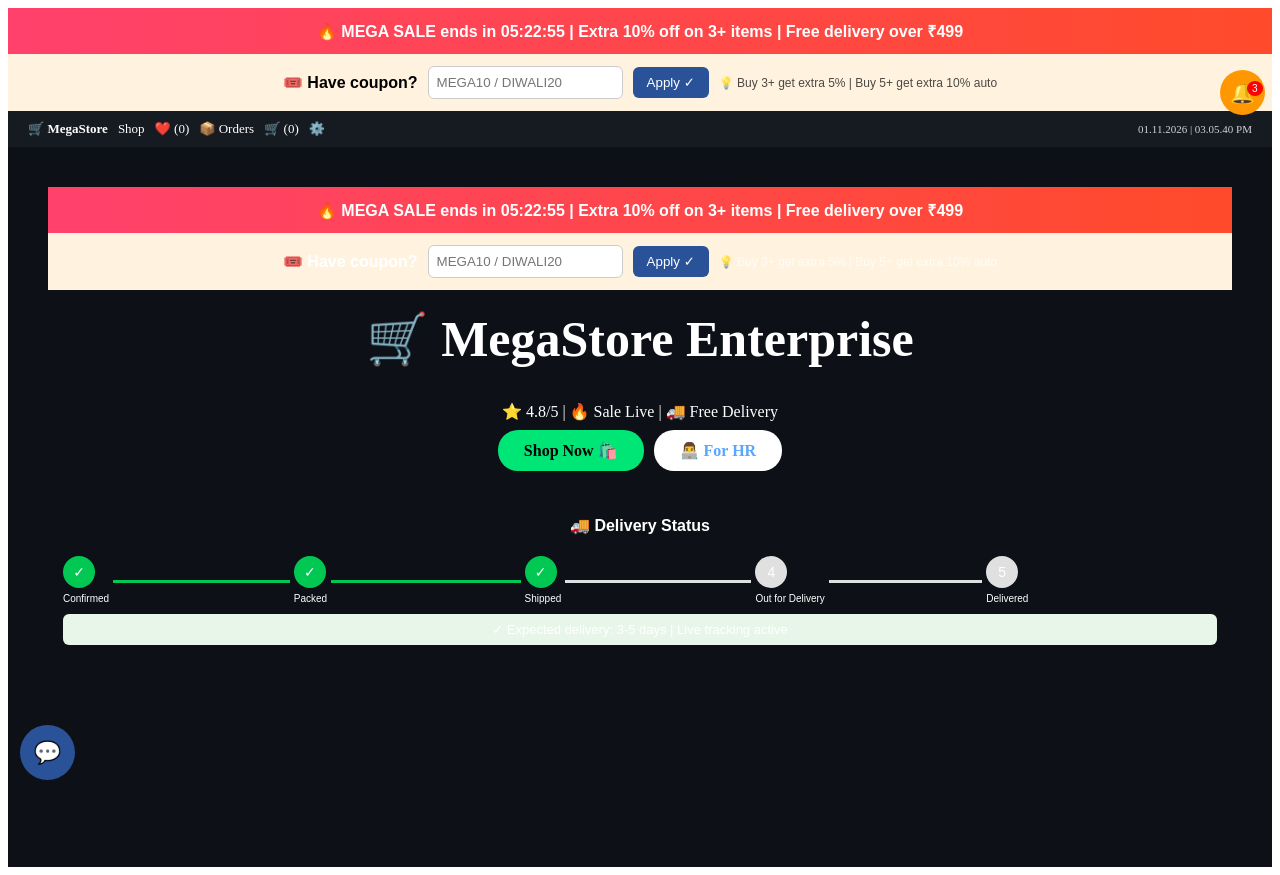
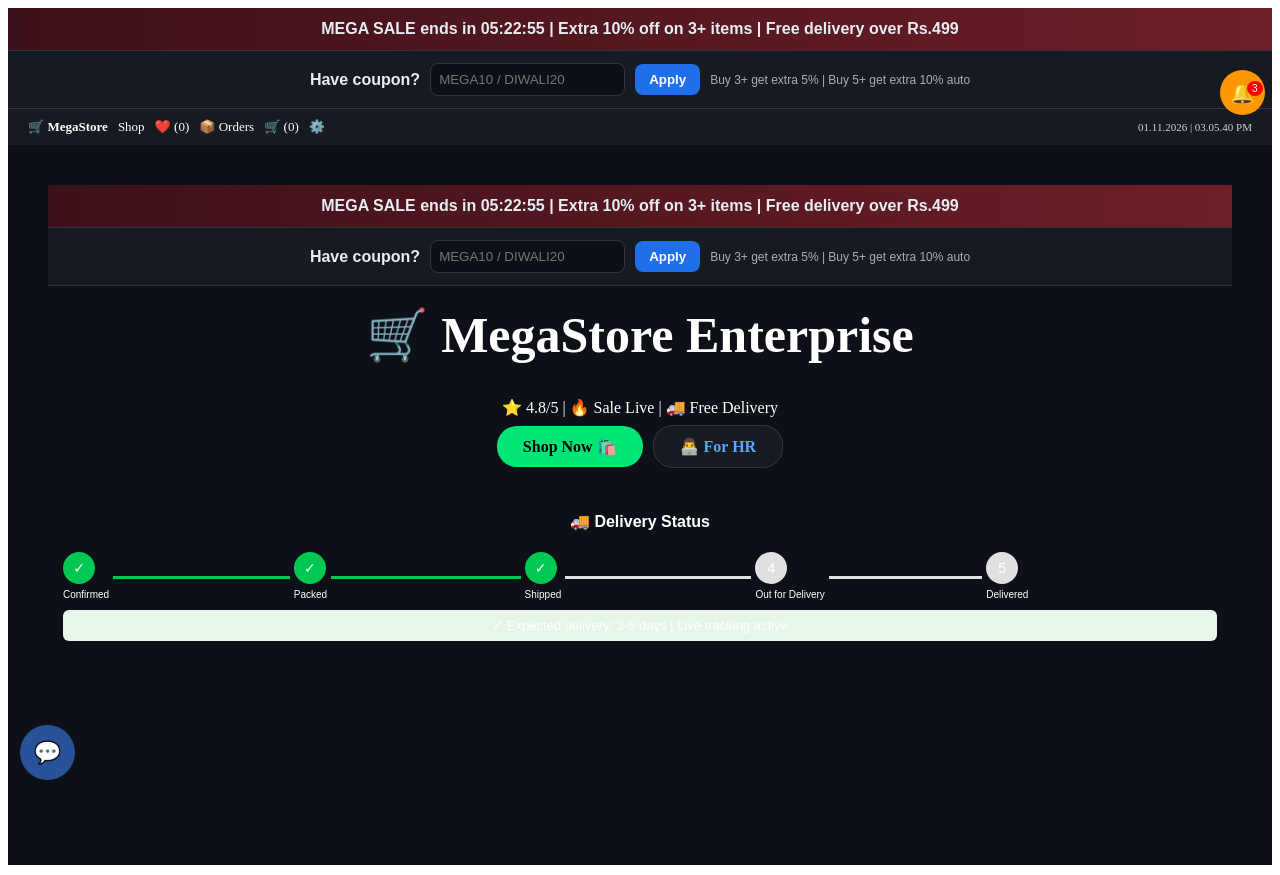
Before and after one commit to matiur25580/Enterprise-AI-Powered-SmartGadget-Lifestyle-MegaStore-Command-Center, a React (Vite) app in the folder client/: page / in a window 1280 px wide. Built offline with nearby package versions, Linux system fonts and the light colour scheme.

Commit message:
Pure dark theme: sale banner coupon bar

```diff
--- a/client/src/App.jsx
+++ b/client/src/App.jsx
@@ -26,7 +26,7 @@ function Landing(){
   return (<div style={{minHeight:'80vh',background:'#0d1117',color:'#fff',padding:40,textAlign:'center'}}>
     <OfferZone/><h1 style={{fontSize:50,marginTop:20}}>🛒 MegaStore Enterprise</h1><p>⭐ 4.8/5 | 🔥 Sale Live | 🚚 Free Delivery</p>
     <div style={{marginTop:20}}><Link to="/shop" style={{background:'#00e676',color:'#000',padding:'12px 26px',borderRadius:20,margin:5,textDecoration:'none',fontWeight:'bold'}}>Shop Now 🛍️</Link>
-    <Link to="/for-hr" style={{background:'#fff',color:'#58a6ff',padding:'12px 26px',borderRadius:20,margin:5,textDecoration:'none',fontWeight:'bold'}}>👨‍💻 For HR</Link></div>
+    <Link to="/for-hr" style={{background:'#161b22',color:'#58a6ff',border:'1px solid #30363d',padding:'12px 26px',borderRadius:20,margin:5,textDecoration:'none',fontWeight:'bold'}}>👨‍💻 For HR</Link></div>
     <div style={{marginTop:20}}><DeliveryTrack status="Shipped"/></div>
   </div>);
 }
--- a/client/src/components/OfferZone.jsx
+++ b/client/src/components/OfferZone.jsx
@@ -4,17 +4,17 @@ export default function OfferZone(){
   useEffect(()=>{const t=setInterval(()=>setSec(s=>s>0?s-1:0),1000);return()=>clearInterval(t)},[]);
   const h=Math.floor(sec/3600),m=Math.floor(sec%3600/60),s=sec%60;
   const [coupon,setCoupon]=useState('');const [applied,setApplied]=useState(null);
-  const apply=()=>{const c={MEGA10:10,DIWALI20:20,NEWUSER15:15};if(c[coupon.toUpperCase()]){setApplied({code:coupon.toUpperCase(),off:c[coupon.toUpperCase()]});alert('✓ Coupon applied: '+coupon.toUpperCase()+' - '+c[coupon.toUpperCase()]+'% OFF')}else alert('✕ Invalid coupon')};
+  const apply=()=>{const c={MEGA10:10,DIWALI20:20,NEWUSER15:15};if(c[coupon.toUpperCase()]){setApplied({code:coupon.toUpperCase(),off:c[coupon.toUpperCase()]});alert('Coupon applied: '+coupon.toUpperCase()+' - '+c[coupon.toUpperCase()]+'% OFF')}else alert('Invalid coupon')};
   return (<div style={{fontFamily:'sans-serif'}}>
-    <div style={{background:'linear-gradient(90deg,#ff416c,#ff4b2b)',color:'#fff',padding:12,textAlign:'center',fontWeight:'bold'}}>
-      🔥 MEGA SALE ends in {String(h).padStart(2,'0')}:{String(m).padStart(2,'0')}:{String(s).padStart(2,'0')} | Extra 10% off on 3+ items | Free delivery over ₹499
+    <div style={{background:'linear-gradient(90deg,#3d1119,#6e1e28)',color:'#e6edf3',padding:12,textAlign:'center',fontWeight:'bold',borderBottom:'1px solid #30363d'}}>
+      MEGA SALE ends in {String(h).padStart(2,'0')}:{String(m).padStart(2,'0')}:{String(s).padStart(2,'0')} | Extra 10% off on 3+ items | Free delivery over Rs.499
     </div>
-    <div style={{display:'flex',gap:10,padding:12,background:'#fff3e0',alignItems:'center',flexWrap:'wrap',justifyContent:'center'}}>
-      <b>🎟️ Have coupon?</b>
-      <input value={coupon} onChange={e=>setCoupon(e.target.value)} placeholder="MEGA10 / DIWALI20" style={{padding:8,borderRadius:6,border:'1px solid #ccc'}}/>
-      <button onClick={apply} style={{padding:'8px 14px',background:'#2a5298',color:'#fff',border:'none',borderRadius:6}}>Apply ✓</button>
-      {applied&&<span style={{background:'#e8f5e9',padding:'6px 12px',borderRadius:12,fontSize:13}}>✓ {applied.code}: {applied.off}% OFF applied</span>}
-      <span style={{fontSize:12,opacity:.7}}>💡 Buy 3+ get extra 5% | Buy 5+ get extra 10% auto</span>
+    <div style={{display:'flex',gap:10,padding:12,background:'#161b22',color:'#e6edf3',alignItems:'center',flexWrap:'wrap',justifyContent:'center',borderBottom:'1px solid #30363d'}}>
+      <b>Have coupon?</b>
+      <input value={coupon} onChange={e=>setCoupon(e.target.value)} placeholder="MEGA10 / DIWALI20" style={{padding:8,borderRadius:8,border:'1px solid #30363d',background:'#0d1117',color:'#e6edf3'}}/>
+      <button onClick={apply} style={{padding:'8px 14px',background:'#1f6feb',color:'#fff',border:'none',borderRadius:8,fontWeight:'bold'}}>Apply</button>
+      {applied&&<span style={{background:'#0d2b1f',color:'#3fb950',padding:'6px 12px',borderRadius:12,fontSize:13,border:'1px solid #238636'}}>{applied.code}: {applied.off}% OFF applied</span>}
+      <span style={{fontSize:12,opacity:.7}}>Buy 3+ get extra 5% | Buy 5+ get extra 10% auto</span>
     </div>
   </div>);
 }
```
